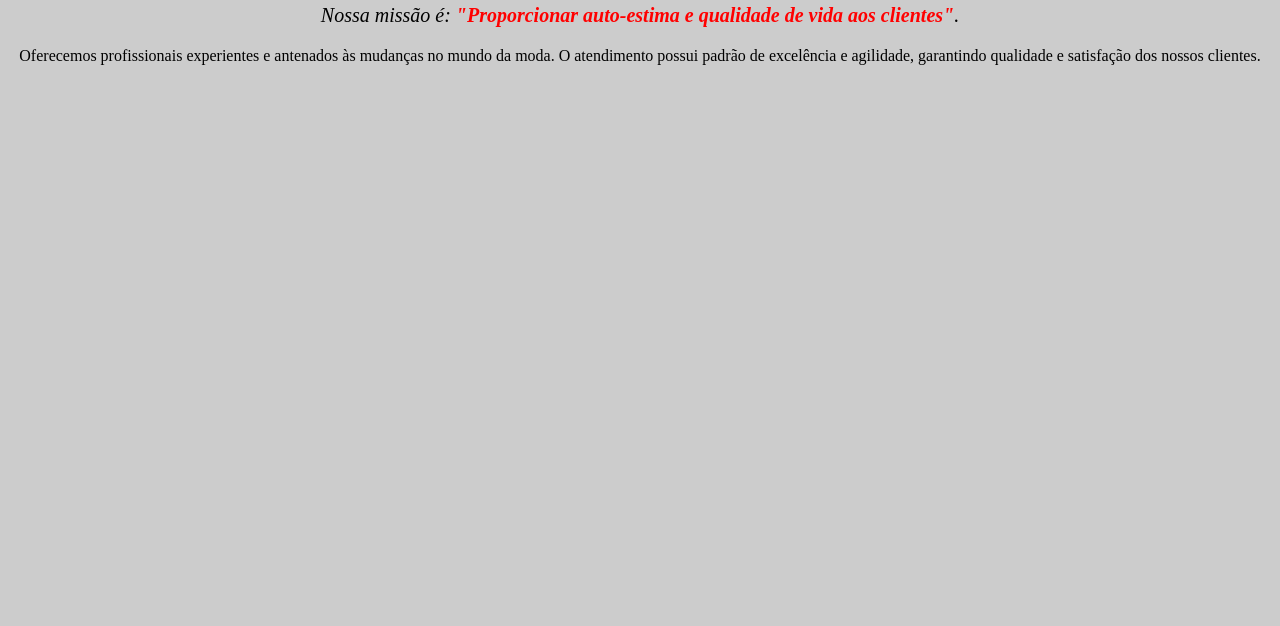
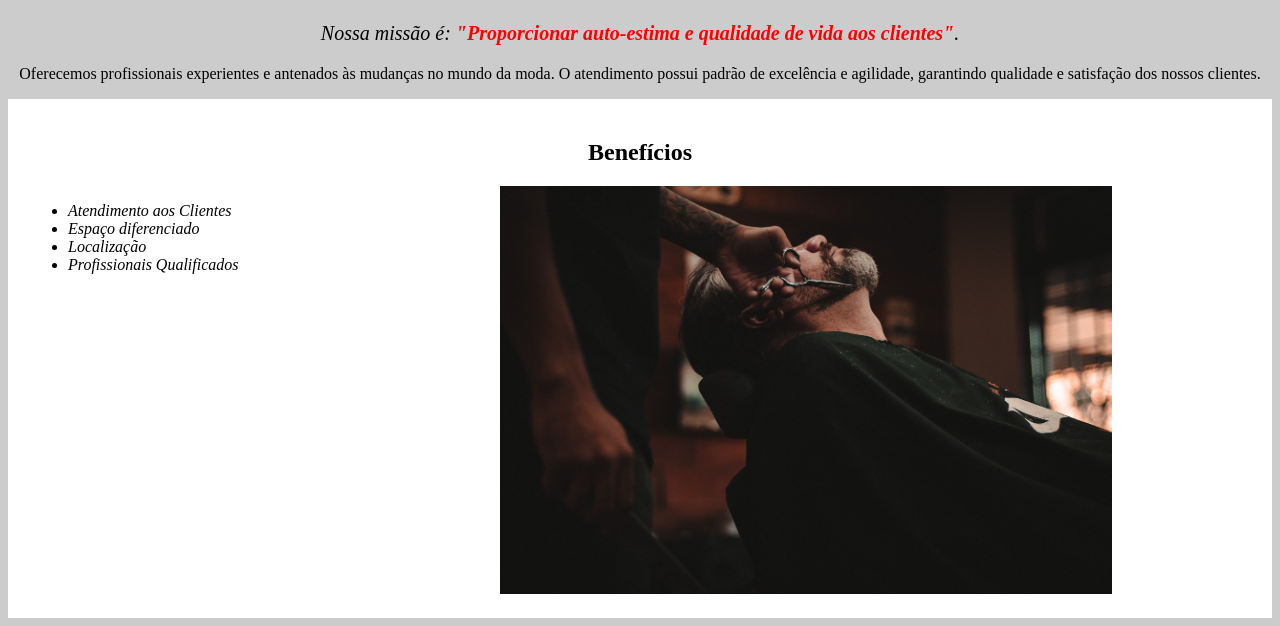
Before and after one commit to matheusmachadoo/projeto-barbearia, a plain HTML site: page index.html in a window 1280 px wide. Shown: the part 618-1244 px from the top of the page. Before the commit the page ends 800 px from the top, so only its background shows below. Drawn offline with Linux system fonts and the light colour scheme.

Commit message:
Add files via upload

```diff
--- a/index.html
+++ b/index.html
@@ -10,15 +10,37 @@
 	</style>
 	</head>
 	<body>
+		<header>
+			Barbearia Alura
+		</header>
 		<img id="banner" src = "banner.jpg">
-		<h1 style="text-align: center; background: #CCCCCC">Sobre a Barbearia Alura</h1>
+		<div class="pricipal">
+			<h1 style="text-align: center; background: #CCCCCC">Sobre a Barbearia Alura</h1>
 
-    <p>Localizada no coração da cidade a <strong> Barbearia Alura</strong> traz para o mercado o que há de melhor para o seu cabelo e barba. Fundada em 2019, a Barbearia Alura já é destaque na cidade e conquista novos clientes a cada dia.</p>
+	    <p>Localizada no coração da cidade a <strong> Barbearia Alura</strong> traz para o mercado o que há de melhor para o seu cabelo e barba. Fundada em 2019, a Barbearia Alura já é destaque na cidade e conquista novos clientes a cada dia.</p>
 
-    <p id ="missao"=> <em>Nossa missão é: <strong>"Proporcionar auto-estima e qualidade de vida aos clientes"</strong>.</em></p>
+	    <p id ="missao"=> <em>Nossa missão é: <strong>"Proporcionar auto-estima e qualidade de vida aos clientes"</strong>.</em></p>
 
-    <p>Oferecemos profissionais experientes e antenados às mudanças no mundo da moda. O atendimento possui padrão de excelência e agilidade, garantindo qualidade e satisfação dos nossos clientes.</p>
+	    <p>Oferecemos profissionais experientes e antenados às mudanças no mundo da moda. O atendimento possui padrão de excelência e agilidade, garantindo qualidade e satisfação dos nossos clientes.</p>
 
+			</p>
+</div>
+
+<div class="Benefícios">
+	     <h2>Benefícios</h2>
+
+	  <ul>
+	        <li class="itens" >Atendimento aos Clientes </li>
+	        <li class="itens">Espaço diferenciado</li>
+	        <li class="itens">Localização</li>
+	        <li class="itens">Profissionais
+	        Qualificados</li>
+
+
+	</ul>
+
+	<img src="beneficios.jpg" class="imagembeneficios"
+</div>
 	</body>
 
 
--- a/style.css
+++ b/style.css
@@ -6,7 +6,11 @@ body{
 	width: 100%;
 }
 
+.principal {
+	background: #CCCCCC
+	padding: 30px;
 
+}
 
 h1{
 	text-align: center;
@@ -24,3 +28,28 @@ text-align: center;
 em strong {
 	color: #FF0000
 }
+
+
+.itens {
+	font-style: italic;
+
+}
+
+.Benefícios {
+	background: #FFFFFF;
+	padding: 20px;
+}
+
+h2{
+	text-align: center;
+
+}
+ul {
+	display: inline-block;
+	vertical-align: top;
+	width: 20%;
+	margin-right: 15%;
+}
+.imagembeneficios{
+	width: 50%;
+}
```
Also changed, not shown: beneficios.jpg (added).
